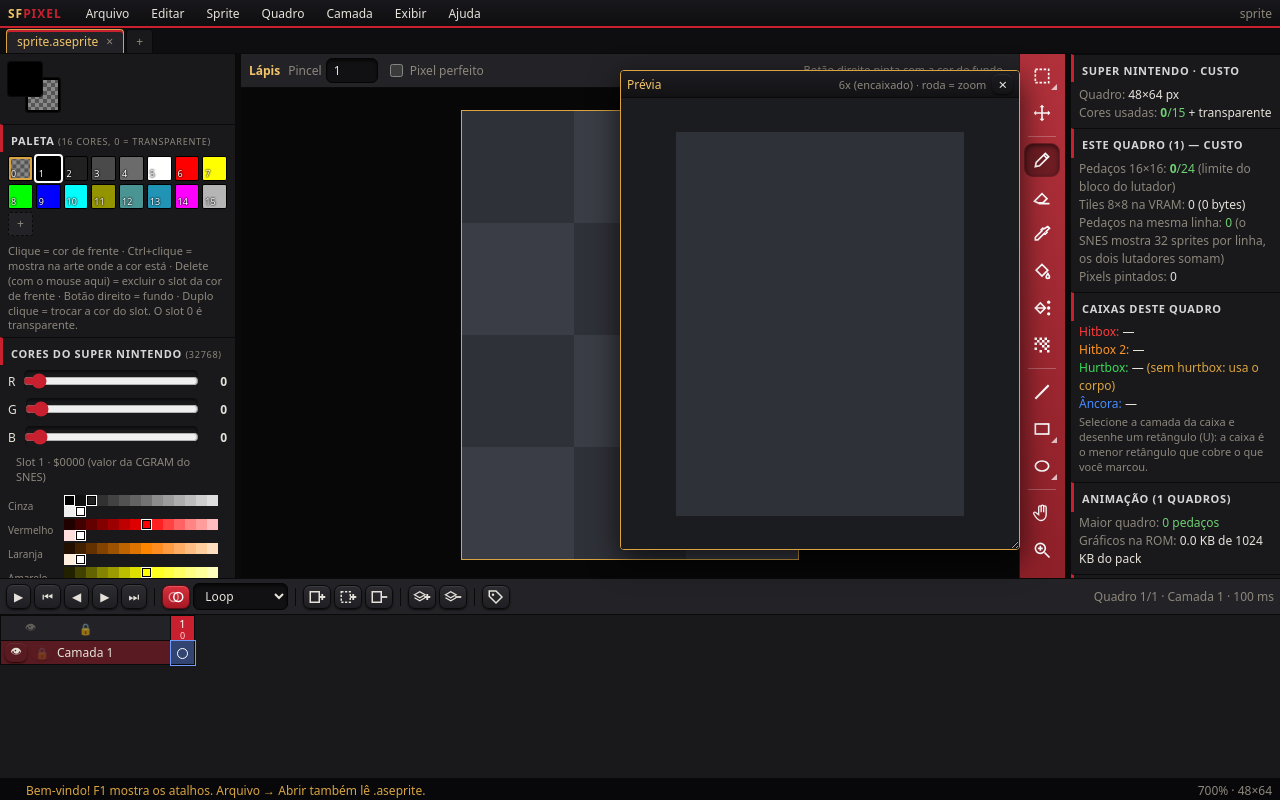
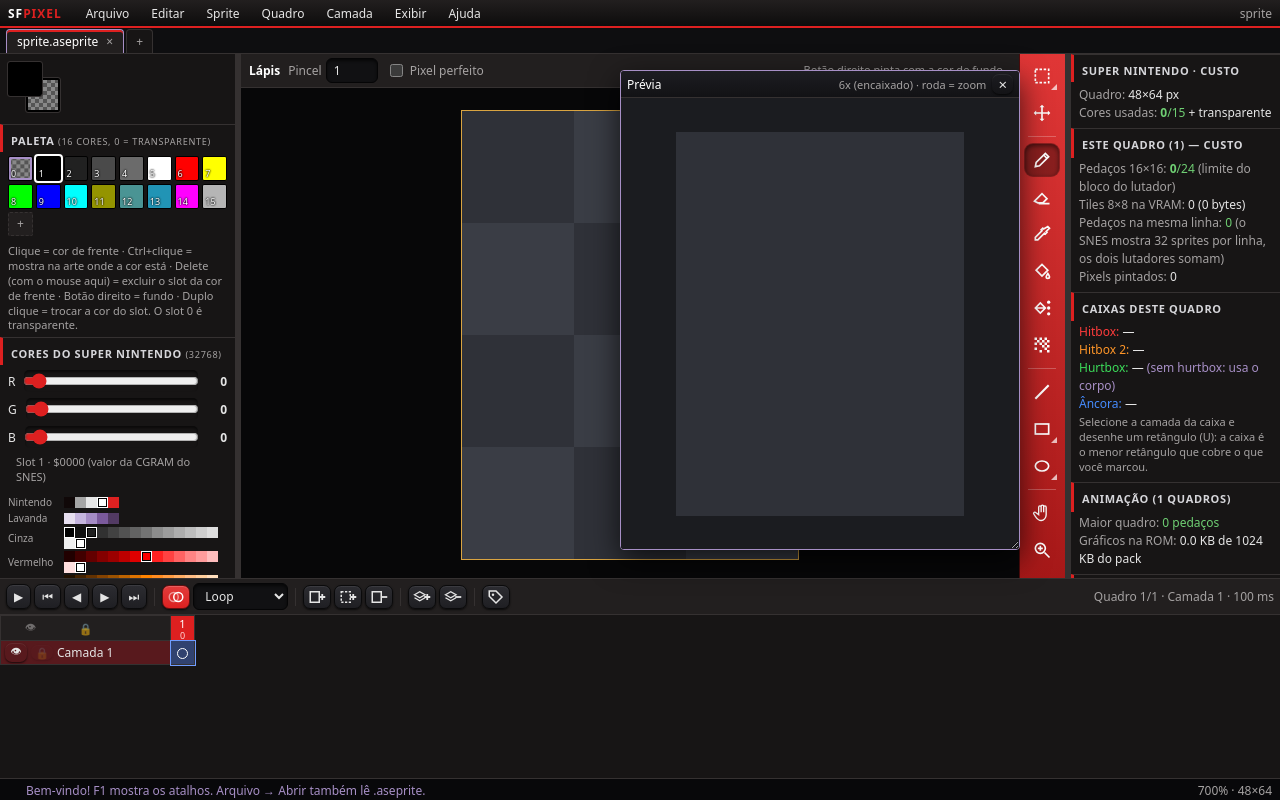
Before and after one commit to nandobastos/snes_engine, a plain HTML site: page sfpixel/index.html in a window 1280 px wide. Drawn offline with Linux system fonts and the light colour scheme.

Commit message:
SF Pixel: temas Nintendo e Roxo lavanda + paletas de cores do SNES no seletor
Co-Authored-By: Claude Sonnet 5.5 <noreply@anthropic.com>
Claude-Session: https://claude.ai/code/session_01GrDVgpYXph1sk3MpBp6zjp

```diff
--- a/sfpixel/js/pixel.js
+++ b/sfpixel/js/pixel.js
@@ -36,6 +36,12 @@ function ramps() {
   return out;
 }
 const SNES_RAMPS = ramps();
+{
+  const hx = (h) => { const n = parseInt(h.slice(1), 16); return keyOf(n >> 16, (n >> 8) & 255, n & 255); };
+  SNES_RAMPS.unshift(["Nintendo", ["#0D0C0C", "#A5A2A2", "#E5E5E5", "#FFFFFF", "#DD2020"].map(hx)], ["Lavanda", ["#E6DFF2", "#C7B7E0", "#A78FC6", "#7A5C9B", "#50365F"].map(hx)]);
+}
+function applyTheme(t) { try { if (t) localStorage.setItem("sfpixel-theme", t); else t = localStorage.getItem("sfpixel-theme"); } catch (e) { /* sem armazenamento */ } document.documentElement.setAttribute("data-theme", t === "roxo" ? "roxo" : "nintendo"); }
+applyTheme();
 
 /* ================================================================== documento */
 let doc = null;
@@ -1559,7 +1565,8 @@ function ask(title, fields, ok) {
 const CMD = {
   newdoc: newDialog, trim: trimCanvas, crop: cropToSel, rot180: () => rotateCanvas(180), rot90: () => rotateCanvas(90), rot270: () => rotateCanvas(270),
   spritesize: spriteSizeDialog, dup: duplicateSprite, fromsel: spriteFromSel, fillsel: () => fillSel(false), strokesel: () => fillSel(true), replace: replaceColorDialog,
-  shl: () => shiftCel(-1, 0), shr: () => shiftCel(1, 0), shu: () => shiftCel(0, -1), shd: () => shiftCel(0, 1), timeline: toggleTimeline, fullscreen: fullScreen, newfighter: newFighterDialog, newbox: newBoxLayer, allframes: exportAllFrames, delframes: delFrames, newmap: () => MAP.newDialog(), importscene: () => importImage("scene"),
+  shl: () => shiftCel(-1, 0), shr: () => shiftCel(1, 0), shu: () => shiftCel(0, -1), shd: () => shiftCel(0, 1), timeline: toggleTimeline, fullscreen: fullScreen, theme: () => { applyTheme(document.documentElement.getAttribute("data-theme") === "roxo" ? "nintendo" : "roxo"); render(); },
+  newfighter: newFighterDialog, newbox: newBoxLayer, allframes: exportAllFrames, delframes: delFrames, newmap: () => MAP.newDialog(), importscene: () => importImage("scene"),
   importplane: () => (doc.kind === "map" ? importImage("sceneplane") : msg("Abra ou crie um cenário primeiro.")),
   optimize: () => (doc.kind === "map" ? MAP.optimize() : msg("Só para cenários.")), mapresize: () => (doc.kind === "map" ? MAP.resizeDialog() : msg("Só para cenários.")), md: exportSF, closetab: () => closeTab(tabIx), newtag: newTag, transform: startTransform, reduce: reduceTo15, delslot: () => deleteSlot(fg), dropunused: dropUnused,
   nexttab: () => switchTab((tabIx + 1) % tabs.length), prevtab: () => switchTab((tabIx + tabs.length - 1) % tabs.length), open: () => $("#file-open").click(), save: saveDoc, saveas: saveAs, savesgpx: saveSgpx, sheet: exportSheet, framepng: exportFrame, pal: exportPal,
@@ -1591,7 +1598,7 @@ const MENUS = {
     ["Recortar na seleção", "crop", ""], ["Aparar (encolher até a arte)", "trim", "Ctrl+Shift+T"], "-", ["Espelhar todos os quadros", "fliphall", ""], "-", ["Trocar dois slots da paleta…", "swap", ""], ["Reduzir para 15 cores", "reduce", ""], ["Excluir o slot da cor de frente", "delslot", "Delete na paleta"], ["Remover cores sem uso", "dropunused", ""], ["Paleta padrão", "defpal", ""]],
   frame: [["Novo quadro", "newframe", "Alt+N"], ["Novo quadro vazio", "newempty", "Alt+B"], ["Apagar quadro", "delframe", "Alt+Delete"], "-", ["Mover para a esquerda", "frameleft", "Alt+,"], ["Mover para a direita", "frameright", "Alt+."], ["Propriedades do quadro…", "frameprops", "P"], ["Nova tag nos quadros marcados", "newtag", "Alt+T"], "-", ["Tocar animação", "play", "Enter"], ["Quadro anterior", "prev", ","], ["Próximo quadro", "next", "."], ["Primeiro quadro", "first", "Home"], ["Último quadro", "last", "End"]],
   layer: [["Nova camada", "newlayer", "Shift+N"], ["Nova camada de caixa (hitbox, hurtbox…)", "newbox", ""], ["Apagar camada", "dellayer", ""], ["Renomear…", "rename", "F2"], "-", ["Subir camada", "layerup", ""], ["Descer camada", "layerdown", ""], ["Juntar com a de baixo", "merge", "Ctrl+E"]],
-  view: [["Janela de prévia", "preview", "F7"], ["Papel de cebola", "onion", "F3"], ["Linha do tempo", "timeline", "Tab"], ["Tela cheia", "fullscreen", "F11"], "-", ["Grade de tiles 8×8", "tiles", "Ctrl+'"], ["Grade de pixels", "grid", "Ctrl+Shift+'"], ["Pedaços 16×16 do SNES", "split", "F4"], "-", ["Caber na tela", "fit", "Ctrl+0"], ["Zoom 100%", "zoom100", "Ctrl+1"]],
+  view: [["Trocar tema (Nintendo / Roxo lavanda)", "theme", ""], ["Janela de prévia", "preview", "F7"], ["Papel de cebola", "onion", "F3"], ["Linha do tempo", "timeline", "Tab"], ["Tela cheia", "fullscreen", "F11"], "-", ["Grade de tiles 8×8", "tiles", "Ctrl+'"], ["Grade de pixels", "grid", "Ctrl+Shift+'"], ["Pedaços 16×16 do SNES", "split", "F4"], "-", ["Caber na tela", "fit", "Ctrl+0"], ["Zoom 100%", "zoom100", "Ctrl+1"]],
   mapx: [["Novo cenário…", "newmap", "Ctrl+Shift+N"], ["Importar imagem como cenário (nova aba)…", "importscene", ""], ["Importar imagem no plano atual…", "importplane", ""], "-", ["Otimizar tiles (junta iguais e espelhados)", "optimize", ""], ["Tamanho do mapa…", "mapresize", ""], "-", ["Exportar cenário para Mega Drive", "md", "Ctrl+Shift+M"]],
   help: [["Atalhos do teclado", "keys", "F1"], ["Sobre", "about", ""]],
 };
--- a/sfpixel/pixel.css
+++ b/sfpixel/pixel.css
@@ -1,7 +1,13 @@
 :root {
-  --bg: #0b0b0d; --panel: #141417; --panel2: #1b1b20; --line: #2c2a26; --text: #e6e2da; --dim: #8d877c;
-  --acc: #d1202b; --acc2: #d9a441; --gold-hi: #f1c46a;
+  /* tema "Nintendo": preto #0D0C0C, cinzas #A5A2A2 / #E5E5E5, branco e vermelho #DD2020; destaque lavanda do SNES americano */
+  --bg: #0d0c0c; --panel: #171515; --panel2: #221f1f; --line: #353131; --text: #e5e5e5; --dim: #a5a2a2;
+  --acc: #dd2020; --acc2: #a78fc6; --gold-hi: #ffffff;
   color-scheme: dark;
+}
+:root[data-theme="roxo"] {
+  /* tema "Roxo lavanda": ameixa #50365F, roxo #7A5C9B, lavanda #A78FC6, lavanda clara #C7B7E0, lilás #E6DFF2 */
+  --bg: #1d1226; --panel: #2a1a38; --panel2: #38244a; --line: #50365f; --text: #e6dff2; --dim: #c7b7e0;
+  --acc: #7a5c9b; --acc2: #a78fc6; --gold-hi: #e6dff2;
 }
 * { box-sizing: border-box; }
 html, body { margin: 0; height: 100%; background: var(--bg); color: var(--text); font: 12px system-ui, "Segoe UI", sans-serif; overflow: hidden; user-select: none; }
@@ -17,7 +23,7 @@ button.on { background: var(--acc); border-color: var(--acc); color: #fff; }
 
 #app { display: grid; grid-template-columns: minmax(0, 1fr); grid-template-rows: 28px 26px minmax(0, 1fr) auto 22px; height: 100%; }
 #main, #timeline, #tl-grid { min-width: 0; }
-#menubar { display: flex; align-items: center; gap: 2px; background: linear-gradient(#18181c, #0e0e10); border-bottom: 2px solid var(--acc); padding: 0 8px; }
+#menubar { display: flex; align-items: center; gap: 2px; background: linear-gradient(var(--panel2), var(--bg)); border-bottom: 2px solid var(--acc); padding: 0 8px; }
 .logo { color: var(--gold-hi); margin-right: 12px; letter-spacing: .08em; }
 .logo span { color: var(--acc); }
 .menu { padding: 4px 10px; border-radius: 3px; cursor: default; }
@@ -186,14 +192,14 @@ button.on { background: var(--acc); border-color: var(--acc); color: #fff; }
 .tl-table th[data-f], .tl-layer [data-l] { cursor: grab; }
 
 /* ===================== tema Genesis: preto fosco, cinza carvao, vermelho SEGA */
-:root { --bg: #0d0d0f; --panel: #19191c; --panel2: #232327; --line: #0a0a0b; --acc: #c8202f; accent-color: #c8202f; }
+:root { accent-color: var(--acc); }
 button { background: linear-gradient(180deg, #2c2c31 0%, #1f1f23 100%); border: 1px solid #0a0a0b; border-radius: 7px; box-shadow: inset 0 1px 0 rgba(255,255,255,.07), 0 1px 2px rgba(0,0,0,.7); }
 button:hover { background: linear-gradient(180deg, #34343a 0%, #26262b 100%); border-color: #0a0a0b; color: #fff; }
 button:active { box-shadow: inset 0 2px 4px rgba(0,0,0,.7); }
-button.on { background: linear-gradient(180deg, #d9303d 0%, #a51824 100%); border-color: #5e0c13; color: #fff; box-shadow: inset 0 1px 0 rgba(255,255,255,.18), 0 1px 2px rgba(0,0,0,.7); }
+button.on { background: linear-gradient(180deg, color-mix(in srgb, var(--acc) 88%, #fff) 0%, var(--acc) 100%); border-color: color-mix(in srgb, var(--acc) 45%, #000); color: #fff; box-shadow: inset 0 1px 0 rgba(255,255,255,.18), 0 1px 2px rgba(0,0,0,.7); }
 select, input { background: #111113; border: 1px solid #050506; border-radius: 6px; box-shadow: inset 0 2px 3px rgba(0,0,0,.6); }
 .ptitle { border-left: 3px solid var(--acc); color: #d6d6da; }
-#toolbar { background: linear-gradient(180deg, #b1313b 0%, #8e2029 100%); border-left: 1px solid #4a0a10; }
+#toolbar { background: linear-gradient(180deg, color-mix(in srgb, var(--acc) 90%, #fff) 0%, color-mix(in srgb, var(--acc) 75%, #000) 100%); border-left: 1px solid color-mix(in srgb, var(--acc) 35%, #000); }
 #toolbar button { background: transparent; border-color: transparent; box-shadow: none; color: #fff; border-radius: 9px; }
 #toolbar button:hover { background: rgba(255,255,255,.12); }
 #toolbar button.on { background: rgba(0,0,0,.35); box-shadow: inset 0 2px 5px rgba(0,0,0,.55); }
```
